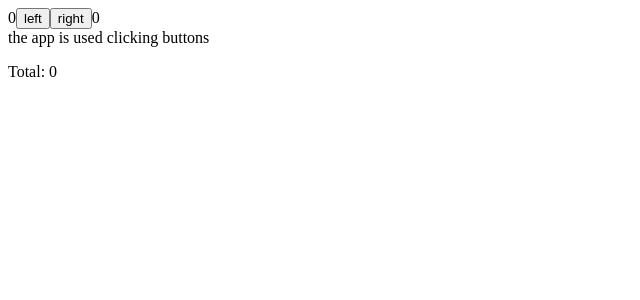
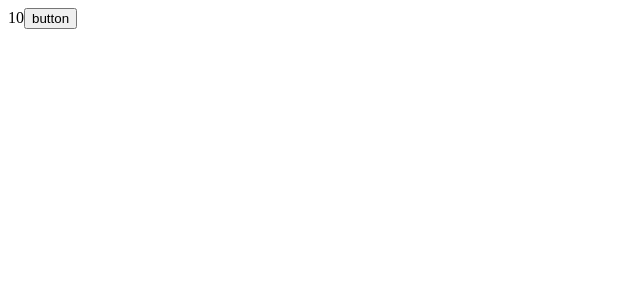
Before and after one commit to Berenix90V/fullstack_webdev_course, a React (Create React App) app in the folder part_1/theory/: page / in a window 1280 px wide. Shown: the top 300 px of the page, without its empty margins (0-640 px from the left). Built offline with nearby package versions, Linux system fonts and the light colour scheme.

Commit message:
function that returns a function

```diff
--- a/part_1/theory/src/App.js
+++ b/part_1/theory/src/App.js
@@ -1,56 +1,17 @@
 import {useState} from 'react'
 
-const History = (props) => {
-    if(props.allClicks.length === 0){
-        return(
-            <div>
-                the app is used clicking buttons
-            </div>
-        )
+const App = () => {
+    const [value, setValue] = useState(10)
+    const hello = () => {
+        const handler = () => console.log('Hello')
+        return handler
     }
-    else{
-        return(
-            <div>
-                button press history: {props.allClicks.join(' ')}
-            </div>
-        )
-    }
-}
-
-const Button = ({handleClick, text}) => {
-    return(
-        <button onClick={handleClick}>{text}</button>
-    )
-}
-
-const App = () => {
-    const [leftClick, setLefClick] = useState(0)
-    const [rightClick, setRightClick] = useState(0)
-    const [allClicks, setAll] = useState([])
-    const [total, setTotal] = useState(0)
-    const handleLeftClick = () => {
-        setAll(allClicks.concat('L'))
-        const updateLeft = leftClick+1
-        setLefClick(updateLeft)
-        setTotal(updateLeft+rightClick)
-    }
-
-    const handleRightClick = () => {
-        setAll(allClicks.concat('R'))
-        const updateRight = rightClick+1
-        setRightClick(updateRight)
-        setTotal(leftClick+updateRight)
-    }
-
     return(
         <div>
-            {leftClick}
-            <Button handleClick={handleLeftClick} text='left' />
-            <Button handleClick={handleRightClick} text='right' />
-            {rightClick}
-            <History allClicks={allClicks}/>
-            <p>Total: {total}</p>
+            {value}
+            <button onClick={hello()} >button</button>
         </div>
+
     )
 }
 
```
